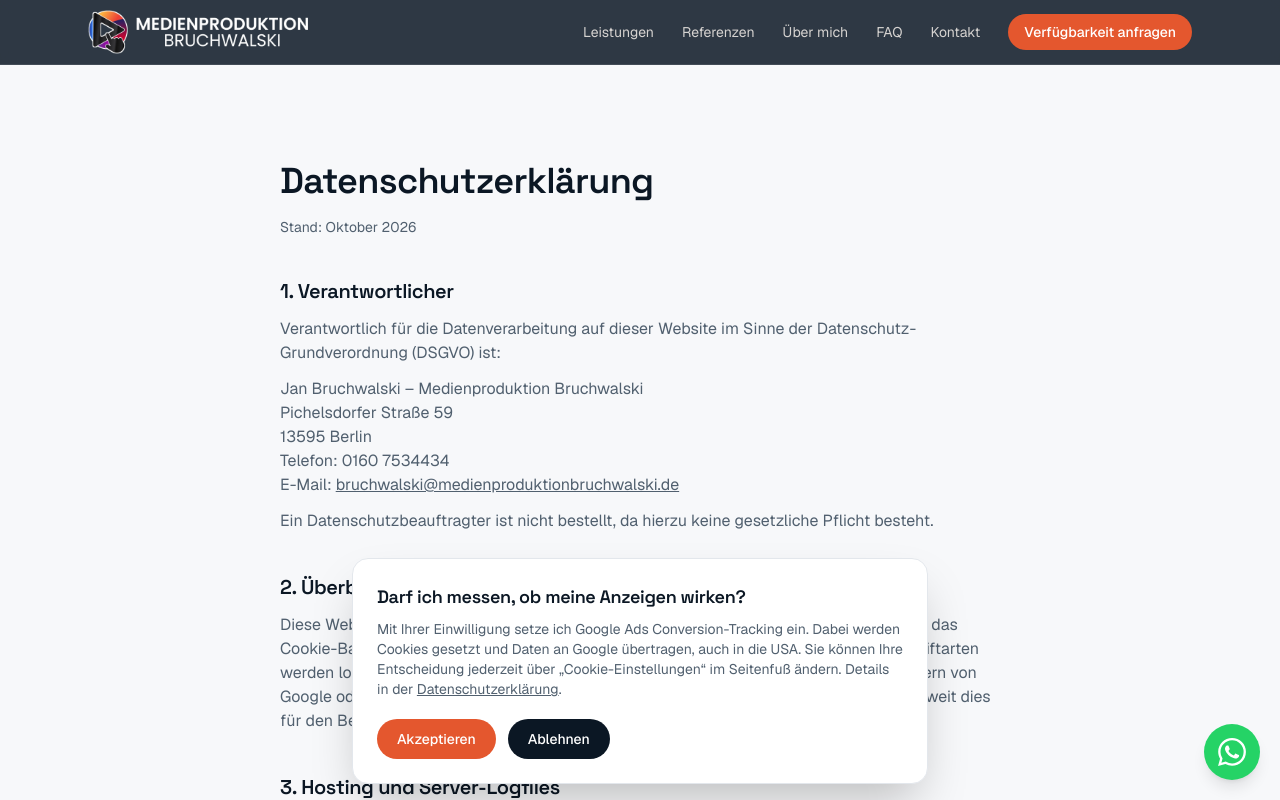
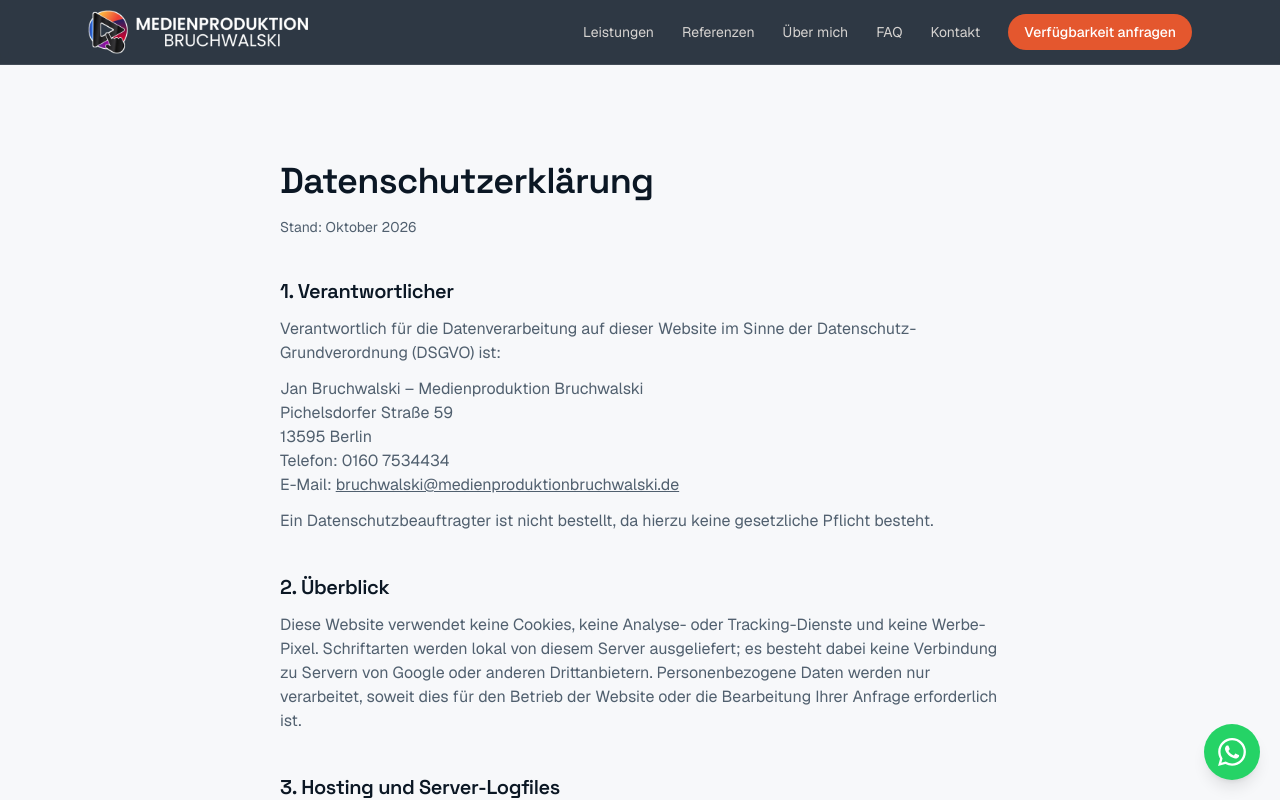
Before and after one commit to storybaseagency/mpb_website, a Next.js app: page /datenschutz in a window 1280 px wide. Shown: the top 800 px of the page. Built offline with nearby package versions, Linux system fonts and the light colour scheme.

Commit message:
Google Ads Tracking vorübergehend deaktivieren
Die eingetragene Tag-ID gehört zu einem fremden Konto.

Co-Authored-By: Claude Opus 5.5 <noreply@anthropic.com>
Claude-Session: https://claude.ai/code/session_019znEikbm8xL2kZmJxngYCt

```diff
--- a/src/content/tracking.ts
+++ b/src/content/tracking.ts
@@ -1,6 +1,6 @@
 // Google Ads Conversion-Tracking. Leer = kein Tracking, kein Cookie-Banner.
 export const tracking = {
-  googleAdsId: "AW-18089263240",
+  googleAdsId: "", // z. B. "AW-123456789"
   conversions: {
     form: "", // Kontaktformular
     whatsapp: "", // Kontakt-Whatsapp
```
